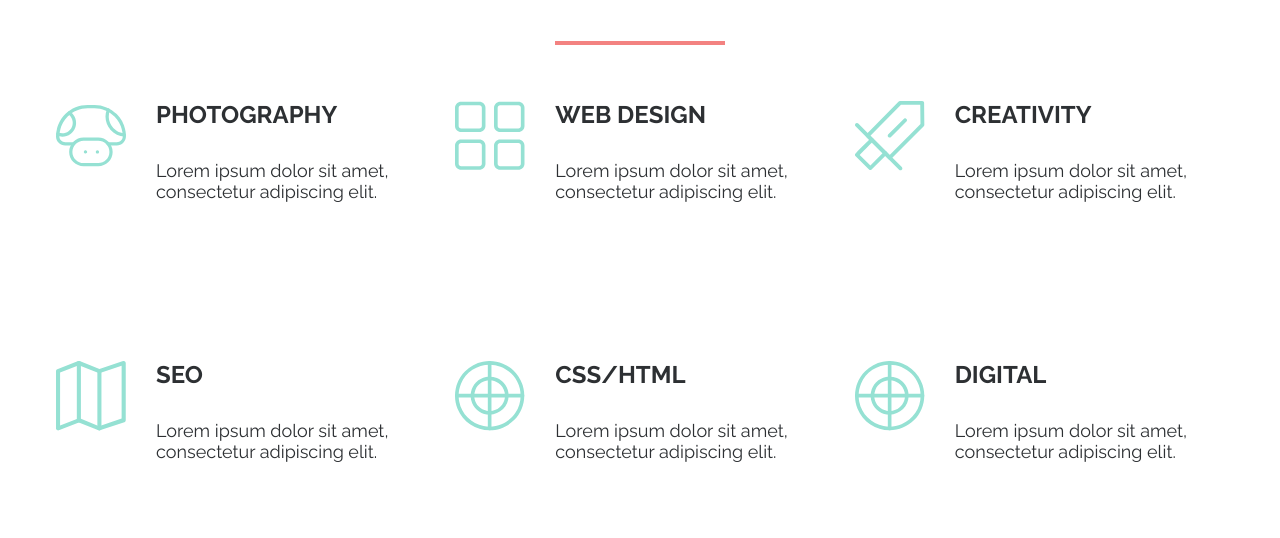
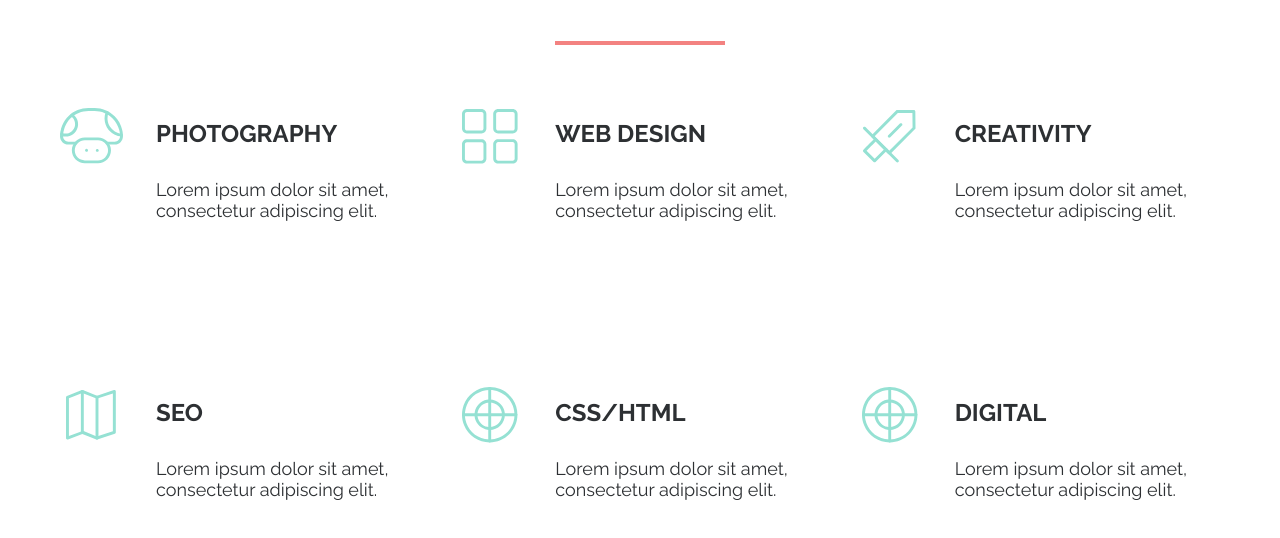
Before and after one commit to YYanaS/Mogo, a website built with Vite: page index.html in a window 1280 px wide. Shown: the part 126-664 px from the top of the page. Built offline with nearby package versions, Linux system fonts and the light colour scheme.

Commit message:
fix: fix styles

```diff
--- a/index.html
+++ b/index.html
@@ -17,7 +17,7 @@
   <section id="services" class="services">
     <div class="container">
       <div class="services__header">
-        <h3 class="services__title">We worck with</h3>
+        <p class="services__title">We worck with</p>
         <h2 class="services__heading">amazing services</h2>
       </div>
       <div class="services__grid">
@@ -46,7 +46,7 @@
             </svg>
           </div>
           <div class="service__description">
-            <p class="service__title">photography</p>
+            <h3 class="service__title">photography</h3>
             <p class="service__text">Lorem ipsum dolor sit amet, consectetur adipiscing elit.</p>
           </div>
         </div>
@@ -69,7 +69,7 @@
             </svg>
           </div>
           <div class="service__description">
-            <p class="service__title">web design</p>
+            <h3 class="service__title">web design</h3>
             <p class="service__text">Lorem ipsum dolor sit amet, consectetur adipiscing elit.</p>
           </div>
         </div>
@@ -92,7 +92,7 @@
             </svg>
           </div>
           <div class="service__description">
-            <p class="service__title">creativity</p>
+            <h3 class="service__title">creativity</h3>
             <p class="service__text">Lorem ipsum dolor sit amet, consectetur adipiscing elit.</p>
           </div>
         </div>
@@ -112,7 +112,7 @@
             </svg>
           </div>
           <div class="service__description">
-            <p class="service__title">seo</p>
+            <h3 class="service__title">seo</h3>
             <p class="service__text">Lorem ipsum dolor sit amet, consectetur adipiscing elit.</p>
           </div>
         </div>
@@ -135,7 +135,7 @@
             </svg>
           </div>
           <div class="service__description">
-            <p class="service__title">css/html</p>
+            <h3 class="service__title">css/html</h3>
             <p class="service__text">Lorem ipsum dolor sit amet, consectetur adipiscing elit.</p>
           </div>
         </div>
@@ -158,7 +158,7 @@
             </svg>
           </div>
           <div class="service__description">
-            <p class="service__title">digital</p>
+            <h3 class="service__title">digital</h3>
             <p class="service__text">Lorem ipsum dolor sit amet, consectetur adipiscing elit.</p>
           </div>
         </div>
--- a/src/style/style.scss
+++ b/src/style/style.scss
@@ -90,7 +90,6 @@ body {
 
         @media (max-width: $tablet) {
             @include font(24px, 28px, 900);
-            margin-bottom: 36.83px;
         }
 
         &:before {
@@ -144,6 +143,7 @@ body {
 
     @media (max-width: $mobile) {
         column-gap: 20px;
+        width: 100%;
     }
 
     &__wrapper-icon {
@@ -151,6 +151,9 @@ body {
         height: 70px;
         overflow: hidden;
         flex-shrink: 0;
+        display: flex;
+        align-items: center;
+        justify-content: center;
 
         @media (max-width: $tablet) {
             width: 59.35px;
@@ -163,21 +166,16 @@ body {
         }
     }
 
-    &__icon {
-        width: 100%;
-        height: 100%;
-        object-fit: cover;
-    }
-
     &__description {
-        max-width: 270px;
+       flex-grow: 1;
+       padding-top: 19px;
 
         @media (max-width: $tablet) {
-            max-width: 228.92px;
+            padding-top: 18px;
         }
 
         @media (max-width: $mobile) {
-            max-width: 211px;
+            width: 100%;;
         }
     }
 
@@ -192,7 +190,7 @@ body {
         }
 
         @media (max-width: $mobile) {
-            margin: 17px 0;
+            margin-bottom: 17px;
         }
     }
 
```
Also changed, not shown: src/style/style.css, 1 other file.
